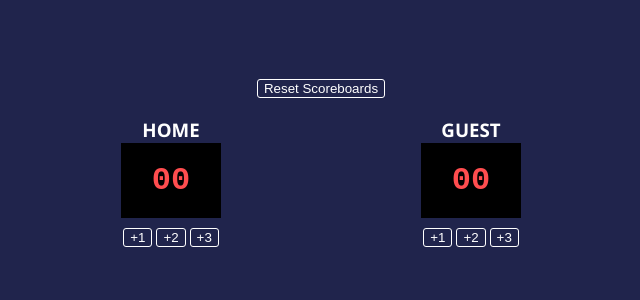
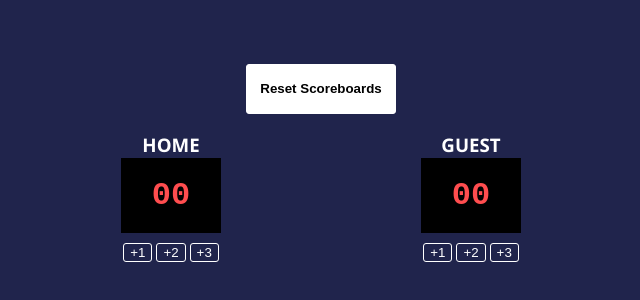
Before and after one commit to BraydenG623/Simple-Scorecard, a website built with Vite: page index.html in a window 1280 px wide. Shown: the part 242-542 px from the top of the page, without its empty margins (319-959 px from the left). Built offline with nearby package versions, Linux system fonts and the light colour scheme; a web font is replaced by a local one.

Commit message:
fixed reset button and spacing

```diff
--- a/index.css
+++ b/index.css
@@ -9,13 +9,34 @@ body {
 
 }
 
+
+.resetBut{
+    border: 0.5px solid, white;
+    background-color: #FFFFFF;
+    color: #000000;
+    border-radius: 3px;
+    border-color: #FFFFFF;
+    width: 150;
+    height: 50;
+    margin-top: 10px;
+    font-weight: 600;
+}
+.resetBut:hover {
+    background-color: #ff4d4f;
+    box-shadow: 0 4px 8px rgba(0, 0, 0, 0.2);
+}
+
 .container {
     display: flex;
     justify-content: space-around;
-    max-width: 600px;
+    align-items: center;
+
+    /* grows with screen, but never beyond 1200px */
+    margin: 0 auto;
     width: 100%;
-    margin: 0 auto;
-}
+    max-width: 600;
+  }
+
 
 h3 {
     color: #FFFFFF;
@@ -49,7 +70,11 @@ h3 {
     height: 75px;
     max-width: 300px;
     font-family: 'Cursed Timer ULiL', monospace;
+
+
 }
+
+
 
 
 button {
--- a/index.html
+++ b/index.html
@@ -4,7 +4,7 @@
         <link href="https://fonts.cdnfonts.com/css/cursed-timer-ulil" rel="stylesheet">
     </head>
     <body>
-    <button onclick="reset()">Reset Scoreboards</button>
+    <button class="resetBut" onclick="reset()">Reset Scoreboards</button>
         <div class="container">
 
             <div>
```
